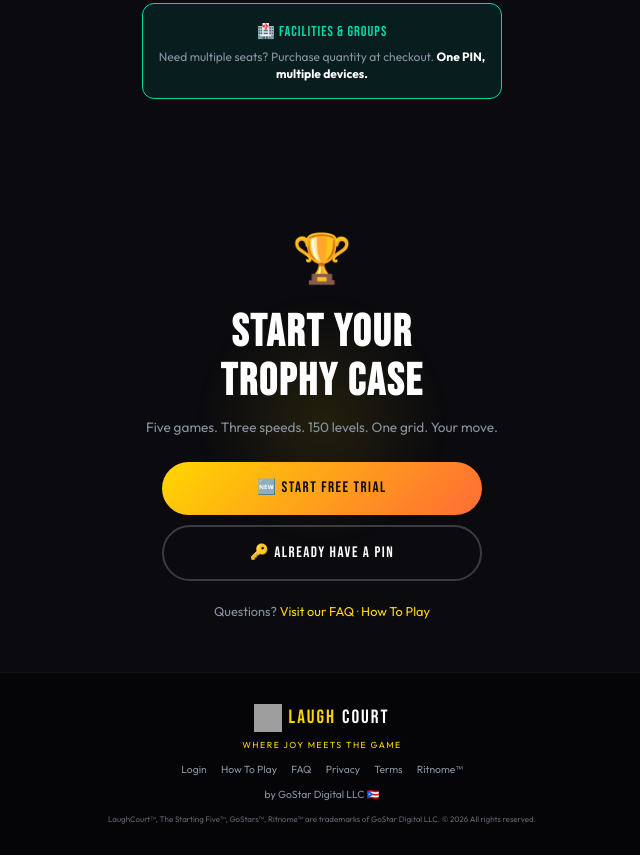
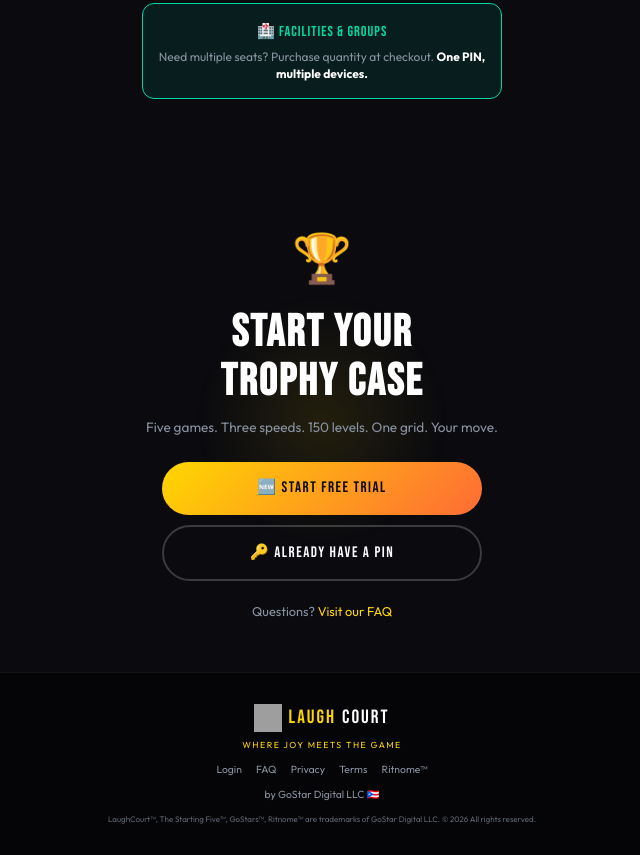
Before and after one commit to hooporiapr-oss/gostar-digital, a website: page index.html in a window 1280 px wide. Shown: the part 5809-6664 px from the top of the page, without its empty margins (318-958 px from the left). Drawn offline with Linux system fonts and the light colour scheme; grey boxes are pictures that could not be loaded.

Commit message:
Update index.html

```diff
--- a/index.html
+++ b/index.html
@@ -1042,7 +1042,7 @@ body.es .lang-en { display: none !important; }
             <a href="https://buy.stripe.com/9B6bJ2c9i1qy0Qrbqh00005" class="cta-btn primary"><span class="lang-en">🆕 START FREE TRIAL</span><span class="lang-es">🆕 COMENZAR GRATIS</span></a>
             <a href="/login" class="cta-btn secondary"><span class="lang-en">🔑 ALREADY HAVE A PIN</span><span class="lang-es">🔑 YA TENGO UN PIN</span></a>
         </div>
-        <p class="final-note"><span class="lang-en">Questions? <a href="/faq">Visit our FAQ</a> · <a href="/how-to-play.html">How To Play</a></span><span class="lang-es">¿Preguntas? <a href="/faq">FAQ</a> · <a href="/how-to-play.html">Cómo Jugar</a></span></p>
+        <p class="final-note"><span class="lang-en">Questions? <a href="/faq">Visit our FAQ</a></span><span class="lang-es">¿Preguntas? <a href="/faq">FAQ</a></span></p>
     </div>
 </section>
 
@@ -1052,7 +1052,6 @@ body.es .lang-en { display: none !important; }
     <div class="footer-tagline"><span class="lang-en">Where Joy Meets The Game</span><span class="lang-es">Donde La Alegría Se Une Al Juego</span></div>
     <div class="footer-links">
         <a href="/login"><span class="lang-en">Login</span><span class="lang-es">Entrar</span></a>
-        <a href="/how-to-play.html"><span class="lang-en">How To Play</span><span class="lang-es">Cómo Jugar</span></a>
         <a href="/faq">FAQ</a>
         <a href="/privacy.html"><span class="lang-en">Privacy</span><span class="lang-es">Privacidad</span></a>
         <a href="/terms.html"><span class="lang-en">Terms</span><span class="lang-es">Términos</span></a>
```
